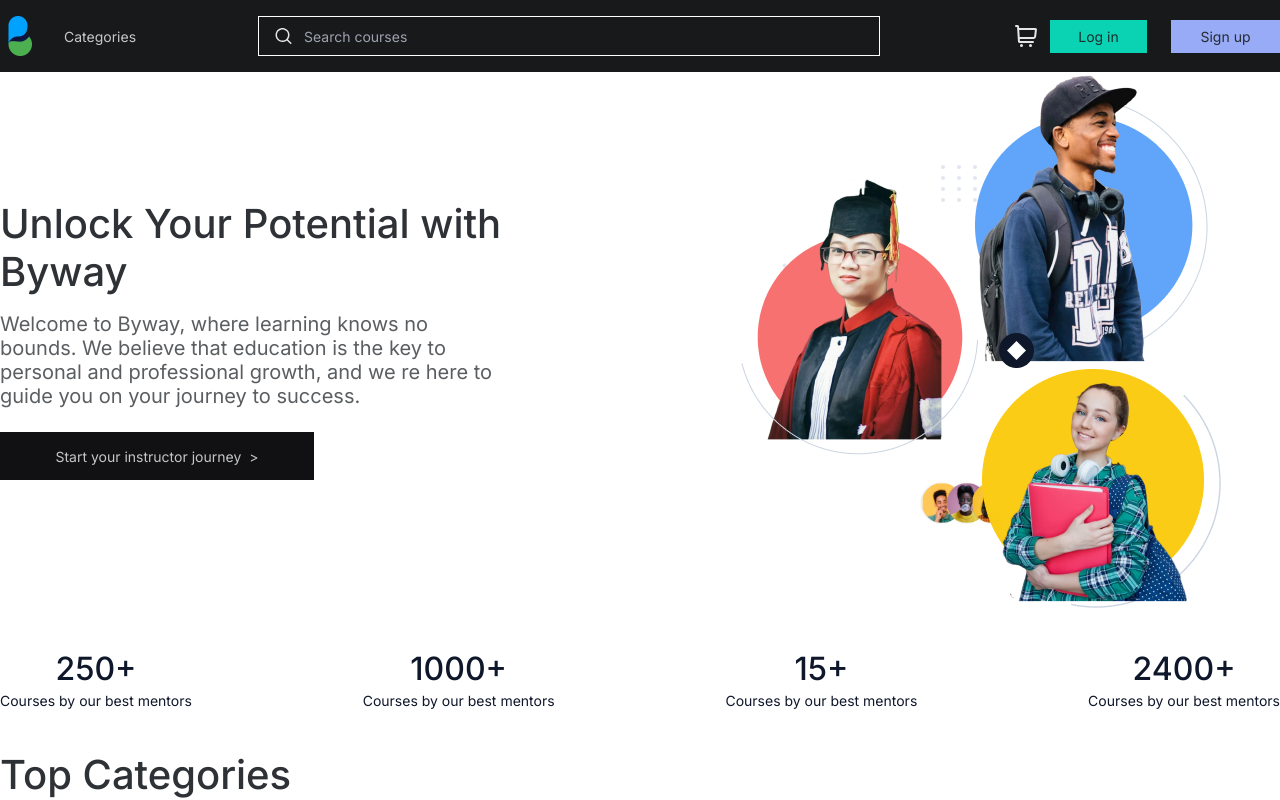
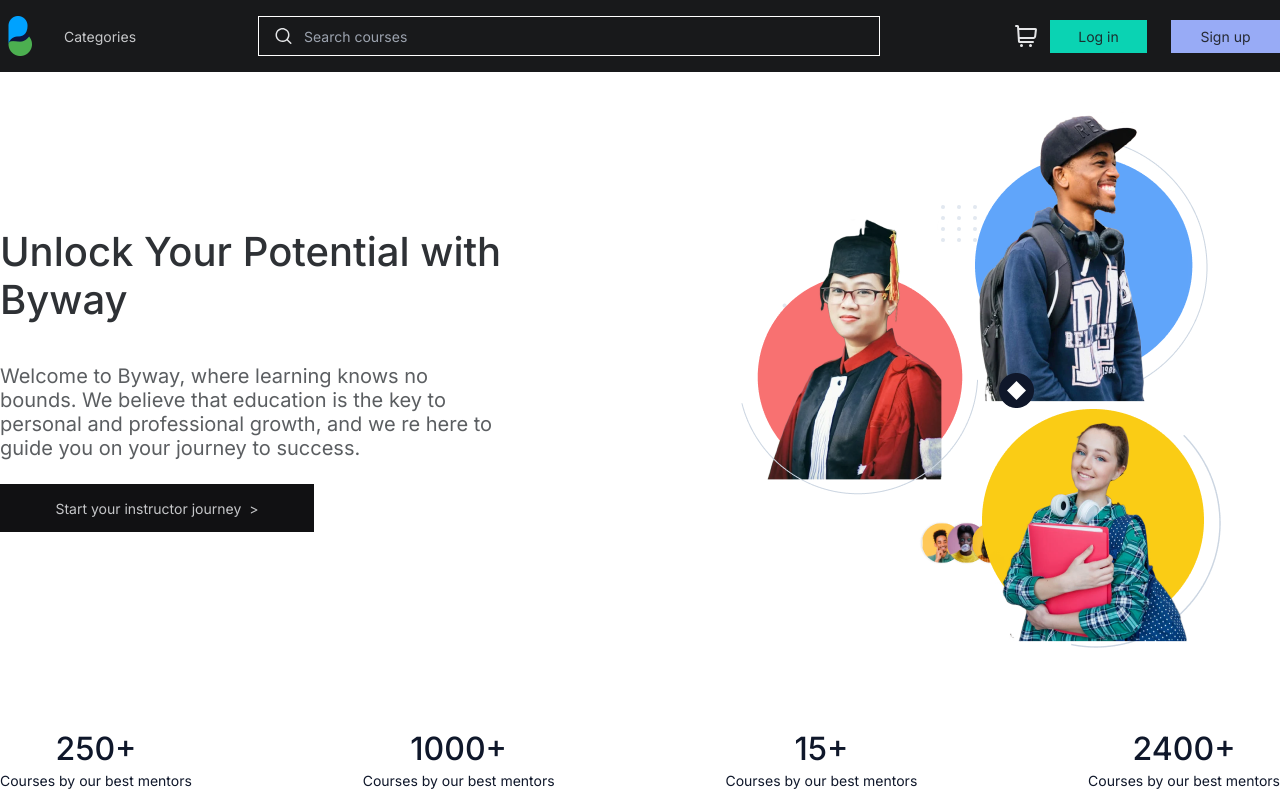
Before and after one commit to DASHAAAD/byway, a Next.js app: page / in a window 1280 px wide. Shown: the top 800 px of the page. Built offline with nearby package versions, Linux system fonts and the light colour scheme.

Commit message:
контейнер и отступы стили

```diff
--- a/src/app/globals.css
+++ b/src/app/globals.css
@@ -23,7 +23,7 @@
   font-size: 14px;
   line-height: 17px;
   color: rgba(237, 238, 240, 0.82);
-  background-color: #18191b;
+  /* background-color: #fff; */
 }
 
 @layer utilities {
--- a/src/page/home/Home.module.css
+++ b/src/page/home/Home.module.css
@@ -1,10 +1,16 @@
 .main {
-   padding-bottom: 40px;
-    background-color: #fff;
+    padding-bottom: 40px;
 }
 
 .section {
-    margin-bottom: 30px;
+    padding-top: 40px;
+}
+
+.container {
+    width: 1280px;
+    max-width: 100%;
+    margin-left: auto;
+    margin-right: auto;
 }
 
 .advertisement {
@@ -18,7 +24,7 @@
 }
 
 .title {
-    margin-bottom: 16px;
+    margin-bottom: 40px;
     font-size: 40px;
     line-height: 48px;
     font-weight: 500;
@@ -62,6 +68,7 @@
 }
 
 .Item {
+    margin-bottom: 40px;
     display: flex;
     flex-direction: column;
     justify-content: center;
--- a/src/page/home/Home.tsx
+++ b/src/page/home/Home.tsx
@@ -18,7 +18,9 @@
 const HomePage: FunctionComponent = () => {
     return (
         <div className={styles.wrapper}>
+
             <Header />
+            <div className={styles.container}>
                 <main className={styles.main}>
 
                     <section className={`${styles.section} ${styles.advertisement}`}>
@@ -55,7 +57,7 @@
                         <h2 className={styles.title}>Top Categories</h2>
                         <ul className={styles.List}>
                             <li className={styles.Item}>
-                            <AstrologyCards/>
+                                <AstrologyCards />
                             </li>
                             <li className={styles.Item}>
                                 <AstrologyCards />
@@ -105,7 +107,6 @@
                         </ul>
                     </section>
 
-
                     <section className={`${styles.section} ${styles.advertisement}`}>
                         <Image src={man} alt={''} />
                         <div className={styles.info}>
@@ -124,8 +125,8 @@
                         <Image src={manTwo} alt={''} />
                     </section>
 
-
                 </main>
+            </div>
 
             <Footer />
         </div>
--- a/src/sections/Footer/Footer.jsx
+++ b/src/sections/Footer/Footer.jsx
@@ -5,6 +5,7 @@
 const Footer = () => {
     return (
         <div className={styles.footer}>
+            <div className={styles.container}>
                 <div>
                     <div className={styles.logo}>
                         <Logo />
@@ -34,6 +35,7 @@
                     <a href="mailto:bywayedu@webkul.in">Mail: bywayedu@webkul.in</a>
                 </div>
             </div>
+        </div>
     )
 }
 
--- a/src/sections/Footer/footer.module.css
+++ b/src/sections/Footer/footer.module.css
@@ -1,5 +1,15 @@
 .footer {
+    width: 100%;
+    background-color: rgba(24, 25, 27, 1);
+}
+
+.container {
+    width: 1280px;
+    max-width: 100%;
+    margin-left: auto;
+    margin-right: auto;
     padding-top: 80px;
+    padding-bottom: 80px;
     display: flex;
     align-content: center;
     justify-content: space-between;
--- a/src/sections/Header/Header.tsx
+++ b/src/sections/Header/Header.tsx
@@ -3,9 +3,10 @@
 
 import styles from '../Header/header.module.css'
 
-const Header:FunctionComponent = () => {
+const Header: FunctionComponent = () => {
     return (
         <header className={styles.header}>
+            <div className={styles.container}>
                 <div className={styles.logo}>
                     <Logo />
                     <a className={styles.link} href="#">Categories</a>
@@ -27,6 +28,7 @@
                     <button className={styles.buttonOne}>Log in</button>
                     <button className={styles.buttonTwo}>Sign up</button>
                 </div>
+            </div>
         </header>
     )
 }
--- a/src/sections/Header/header.module.css
+++ b/src/sections/Header/header.module.css
@@ -1,6 +1,13 @@
-/* доделать */
+.header {
+    width: 100%;
+    background-color: rgba(24, 25, 27, 1);
+}
 
-.header {
+.container {
+    width: 1280px;
+    max-width: 100%;
+    margin-left: auto;
+    margin-right: auto;
     padding-top: 16px;
     padding-bottom: 16px;
     display: flex;
```
Lines whose indentation alone changed are shown as unchanged.
